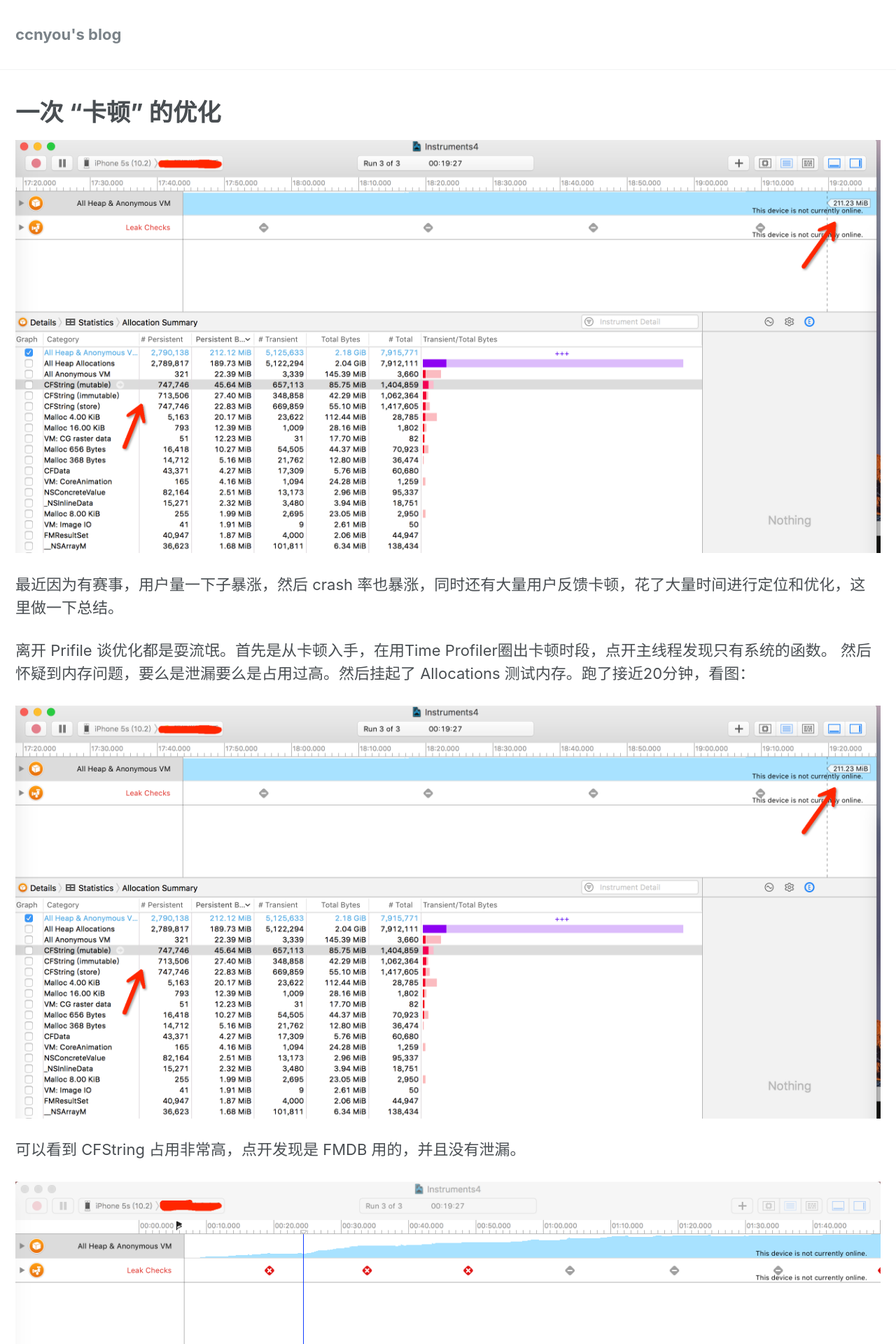
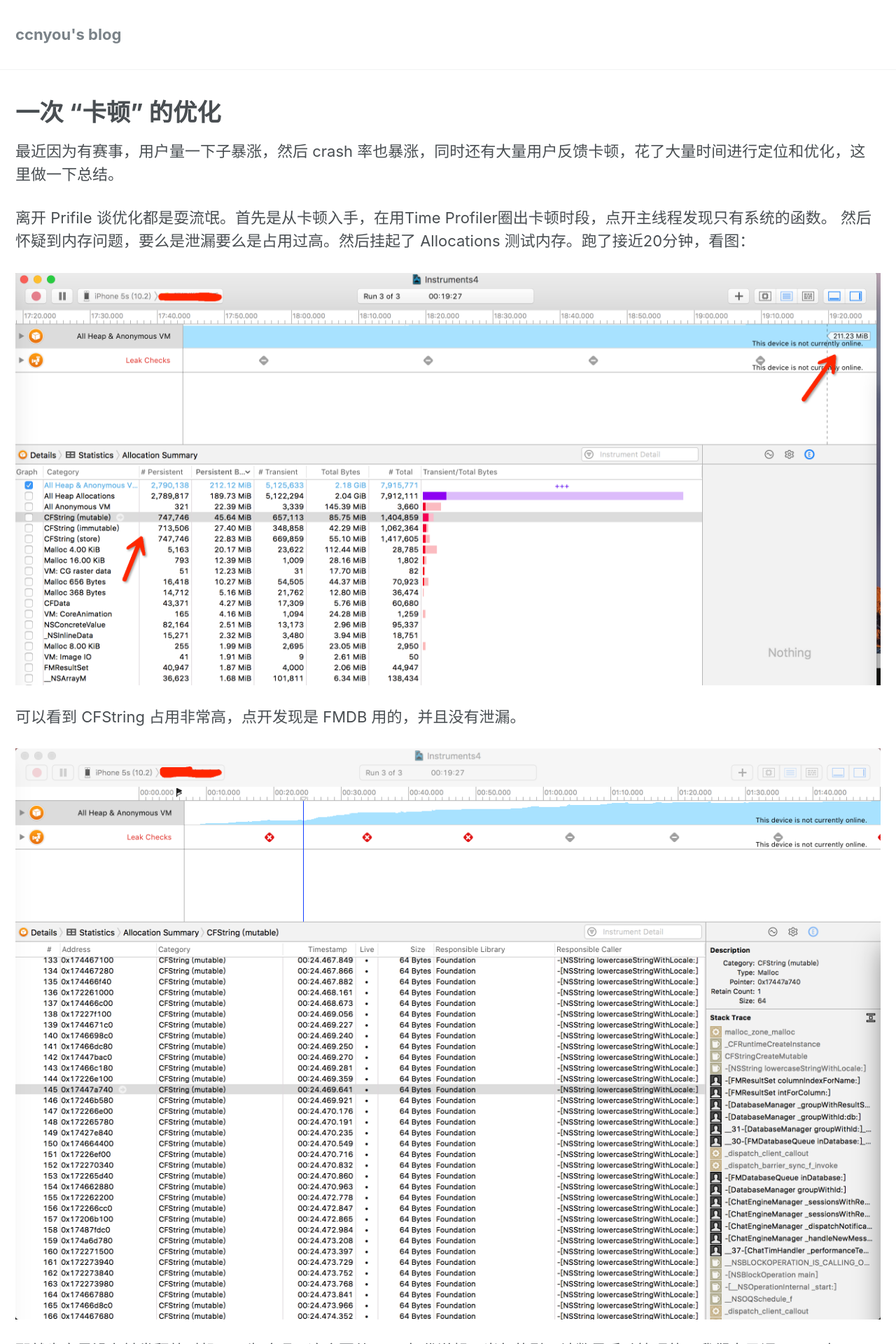
Before and after one commit to ccnyou/ccnyou.github.com, a Jekyll site: the page built from _posts/2016-12-20-04.md, in a window 1280 px wide. Shown: the top 1920 px of the page at 70% size. Built offline with Jekyll 4.4.1, drawn with Linux system fonts in a browser that asks for light colours.

Commit message:
* 删除第一个图片

```diff
--- a/_posts/2016-12-20-04.md
+++ b/_posts/2016-12-20-04.md
@@ -3,7 +3,6 @@
 title: 一次 “卡顿” 的优化
 ---
 {% capture base_image_path %}{{ site.url }}/images{{ page.id }}{% endcapture %}
-![]({{base_image_path}}/1.png)
 
 最近因为有赛事，用户量一下子暴涨，然后 crash 率也暴涨，同时还有大量用户反馈卡顿，花了大量时间进行定位和优化，这里做一下总结。
 
```
